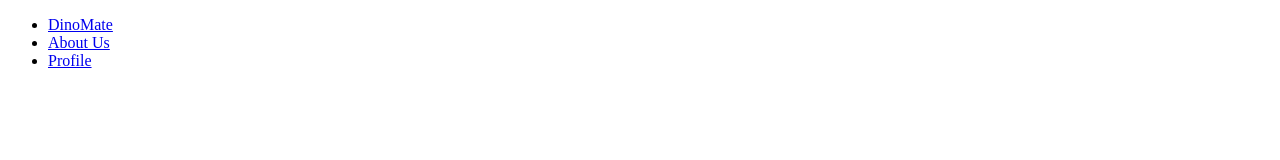
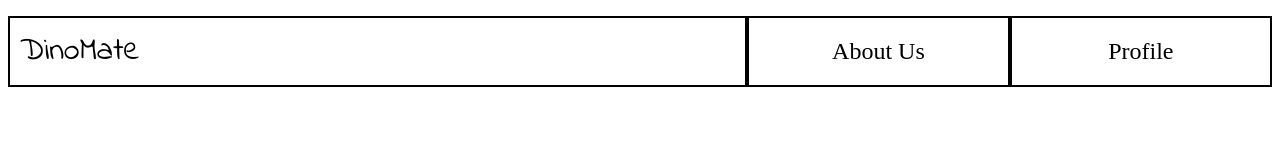
Before and after one commit to nss-evening-cohort-7/dating-site-instructorz, a plain HTML site: page html/profile.html in a window 1280 px wide. Drawn offline with Linux system fonts and the light colour scheme.

Commit message:
navbar added to home, profile and employee pages

```diff
--- a/html/profile.html
+++ b/html/profile.html
@@ -11,9 +11,9 @@
 <body>
     <nav>
         <ul>
-            <li><a href="../index.html">DinoMate</a></li>
-            <li><a href="employees.html">About Us</a></li>
-            <li><a href="#">Profile</a></li>
+            <li class="logo"><a href="../index.html">DinoMate</a></li>
+            <li class="nav-link"><a href="employees.html">About Us</a></li>
+            <li class="nav-link"><a href="#">Profile</a></li>
         </ul>
     </nav>
     <script src="../main.js"></script>
--- a/main.css
+++ b/main.css
@@ -4,10 +4,33 @@
 }
 
 /* ************** NAV BAR ************** */
-nav {
-
+nav ul {
+   display: flex;
+   justify-content: space-between;
+   padding: 0;
 }
 
-nav li.logo {
+nav li {
+    list-style-type: none;
+    padding: 10px;
+    border: 2px solid black;
+    width: 20%;
+    text-align: center;
+    font-size: 1.5em;
+}
 
+nav li a {
+    text-decoration: none;
+    color: black;
 }
+
+nav .logo {
+    font-family: 'Indie Flower', cursive;
+    width: 60%;
+    font-size: 2em;
+    text-align: left;
+}
+
+nav .nav-link {
+    padding-top: 20px;
+}
```
Also changed, not shown: html/employees.html (+3 -3 lines), index.html (+2 -2 lines).
